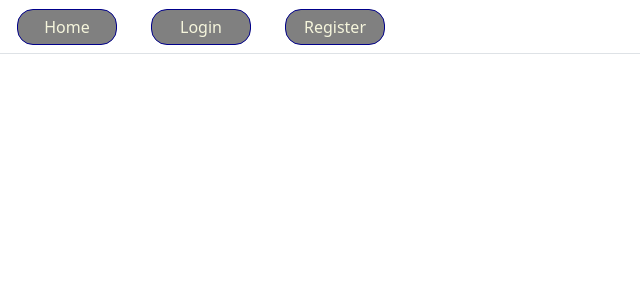
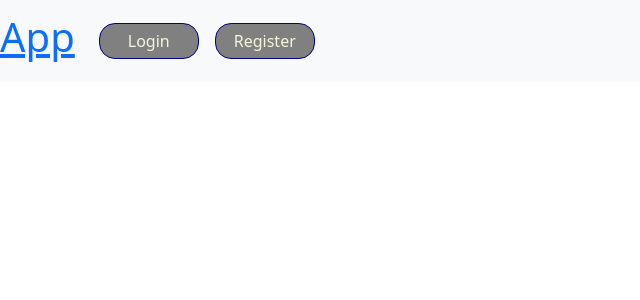
Before and after one commit to JoseOliver/proyecto-5-frontend-clinica-dental, a React (Vite) app: page / in a window 1280 px wide. Shown: the top 300 px of the page, without its empty margins (0-640 px from the left). Built offline with nearby package versions, Linux system fonts and the light colour scheme.

Commit message:
feat: navbar now is from bootstrap

```diff
--- a/src/App.jsx
+++ b/src/App.jsx
@@ -4,7 +4,7 @@
 import { Home } from './pages/Home';
 import { Register } from './common/Register/Register';
 import { Login } from './common/Login/Login';
-import { Navbar } from './common/NavBar/Navbar';
+import { NavBar } from './common/NavBar/Navbar';
 import Container from 'react-bootstrap/Container';
 import Row from 'react-bootstrap/Row';
 import Col from 'react-bootstrap/Col';
@@ -14,7 +14,7 @@
     <Container fluid className="App">
       <Row>
         <Col>
-          <Navbar></Navbar>
+          <NavBar></NavBar>
           <Routes>
             <Route path='/' element={<Home></Home>}></Route>
             <Route path='/auth/login' element={<Login></Login>}></Route>
--- a/src/common/Navbar/Navbar.jsx
+++ b/src/common/Navbar/Navbar.jsx
@@ -1,48 +1,49 @@
 import React, { useEffect } from 'react';
-import { Col, Container, Row } from 'react-bootstrap';
+import { Col, Row } from 'react-bootstrap';
+import Container from 'react-bootstrap/Container';
+import Nav from 'react-bootstrap/Nav';
+import Navbar from 'react-bootstrap/Navbar';
 import { useSelector, useDispatch } from 'react-redux';
+import { Link } from 'react-router-dom';
 import { userData, logout } from '../Login/userSlice';
 import { NavElem } from '../NavElem/NavElem';
-import './Navbar.css';
-import { Nav } from 'react-bootstrap';
+import './NavBar.css';
 
-export const Navbar = () => {
+export const NavBar = () => {
   const select = useSelector(userData); //read
   const dispatch= useDispatch(); //write
 
   return (
-
-    <Nav variant="tabs" className='.navbar'>
-      <Nav.Item>
-        <Nav.Link>
-          <NavElem ruta={'Home'} destino={'/'}></NavElem>
-        </Nav.Link>
-      </Nav.Item>
-      {!select.credenciales.token?
+    <Navbar bg="light" expand="lg">
+      <Container>
+        <Navbar.Brand>
+          <Link to='/'><h1>App</h1></Link>
+        </Navbar.Brand>
+        <Navbar.Toggle aria-controls="basic-navbar-nav" />
+        <Navbar.Collapse id="basic-navbar-nav">
+          <Nav className="me-auto">
+          { !select.credenciales.token?
           (
           <>
-          <Nav.Item>
             <Nav.Link>
               <NavElem ruta={'Login'} destino={'/auth/login'}></NavElem>
             </Nav.Link>
-          </Nav.Item>
-
-          <Nav.Item>
-            <Nav.Link>
+            <Nav.Link href="#link">
               <NavElem ruta={'Register'} destino={'/auth/register'}></NavElem>
             </Nav.Link>
-          </Nav.Item>
           </>
-      ):
-      (
-        <Col>
+          ):(
+          <>
             <div className='log-panel'>
               <p className='log-name'> Hola {select.credenciales.name}</p>
               <button onClick={()=>dispatch(logout({credenciales:[]}))}>Logout</button>
             </div>
-        </Col>
+          </>
           )
           }
           </Nav>
+        </Navbar.Collapse>
+      </Container>
+    </Navbar>
   )
 }
--- a/src/pages/Home.jsx
+++ b/src/pages/Home.jsx
@@ -1,5 +1,4 @@
 import React , { useState, useEffect } from 'react'
-import { Navbar } from '../common/NavBar/Navbar'
 import { bringUsers } from '../services/apiCalls';
 
 export const Home = () => {
```
Lines whose indentation alone changed are shown as unchanged.
